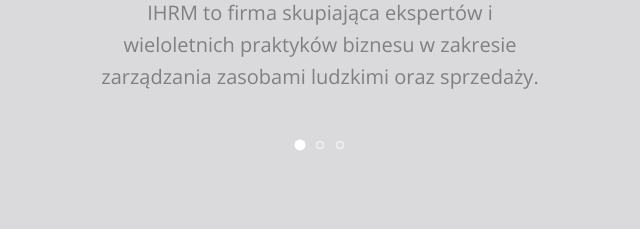
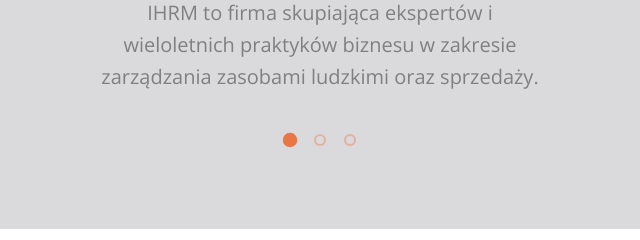
Before and after one commit to Malga90/IHRM, a website: page index.html in a window 1280 px wide. Shown: the part 980-1220 px from the top of the page, 320-960 px from the left. Drawn offline with nearby package versions, Linux system fonts and the light colour scheme.

Commit message:
styled dots in slider

```diff
--- a/src/scss/style.scss
+++ b/src/scss/style.scss
@@ -230,8 +230,8 @@
 
 .slider-dots-button {
     background: transparent;
-    width: 2rem;
-    height: 2rem;
+    width: 3rem;
+    height: 3rem;
     border: 0;
     text-indent:-999px;
     overflow: hidden;
@@ -242,19 +242,19 @@
 .slider-dots-button:before {
     content:'';
     position: absolute;
-    left:50%;
-    top:50%;
-    transform:translate(-50%, -50%);
+    left: 50%;
+    top: 50%;
+    transform: translate(-50%, -50%);
     background: transparent;
-    width:0.9rem;
-    height:0.9rem;
+    width: 1.2rem;
+    height: 1.2rem;
     border-radius: 50%;
-    transition:0.5s all;
-    box-shadow:inset 0 0 0 2px rgba(255,255,255,0.5);
+    transition: 0.5s all;
+    box-shadow: inset 0 0 0 2px rgba(233,118,69,0.4);
 }
 
 .slider-dots-element-active .slider-dots-button:before {
-    background: #fff;
+    background: #e97645;;
     transform: translate(-50%, -50%) scale(1.2);
 }
 
```
Also changed, not shown: dist/css/style.css, dist/css/style.min.css.
